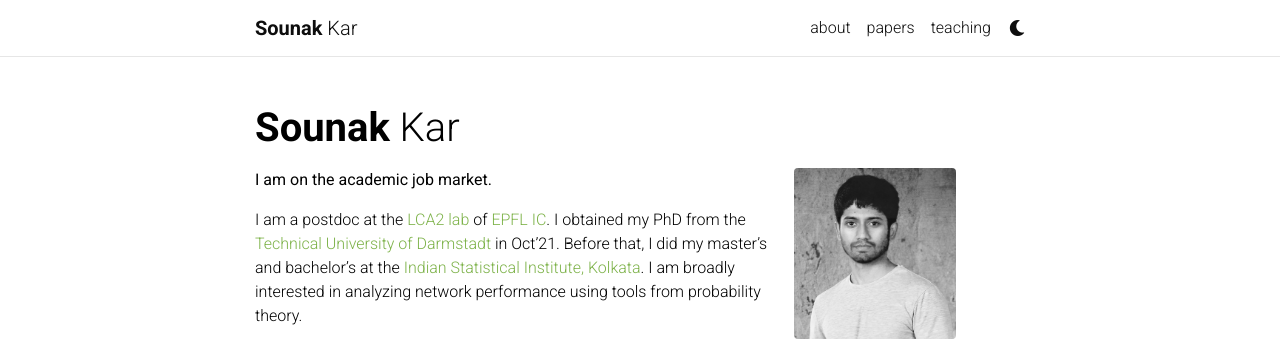
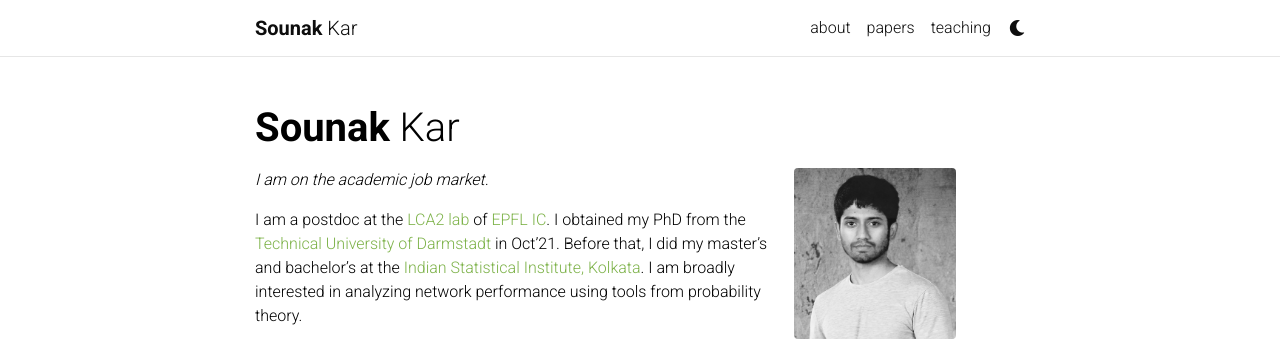
Before and after one commit to sounakk/sounakk.github.io, a Jekyll site: the page built from _pages/about.md, in a window 1280 px wide. Shown: the top 358 px of the page. Built offline with Jekyll 4.4.1, drawn with Linux system fonts in a browser that asks for light colours; nearby versions of some CDN libraries; full-size pictures stand in for the smaller copies a plugin makes; comment, search, counter and statistics services are not loaded; a style sheet for code colours, icons or effects is not loaded.

```diff
--- a/_pages/about.md
+++ b/_pages/about.md
@@ -16,7 +16,7 @@ news: false  # includes a list of news items
 selected_papers: true # includes a list of papers marked as "selected={true}"
 social: true  # includes social icons at the bottom of the page
 ---
-<b>I am on the academic job market.</b>
+<i>I am on the academic job market.</i>
 
 I am a postdoc at the [LCA2 lab](https://www.epfl.ch/labs/lca2/) of [EPFL](https://www.epfl.ch/) [IC](https://www.epfl.ch/schools/ic/). I obtained my PhD from the [Technical University of Darmstadt](https://www.kom.tu-darmstadt.de/kom-multimedia-communications-lab/) in Oct'21. Before that, I did my master's and bachelor's at the [Indian Statistical Institute, Kolkata](https://www.isical.ac.in). I am broadly interested in analyzing network performance using tools from probability theory.
 
```
